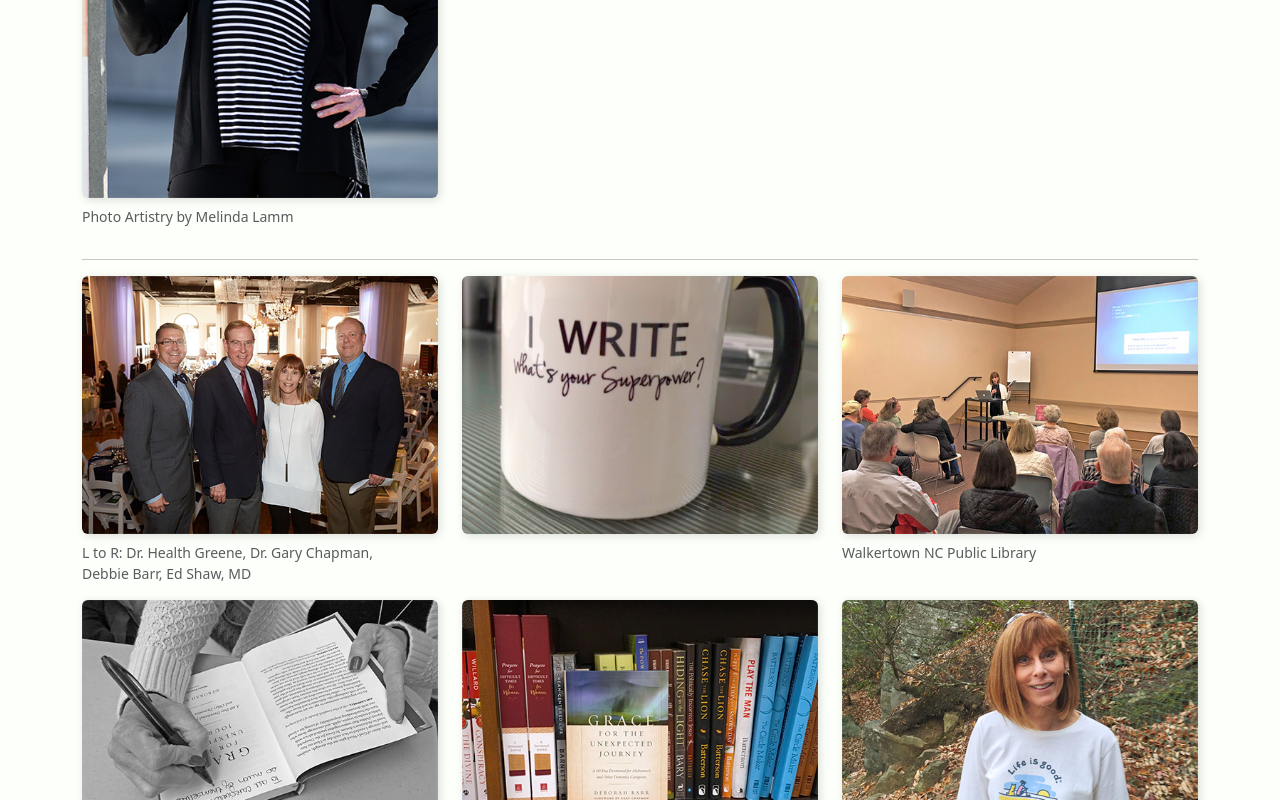
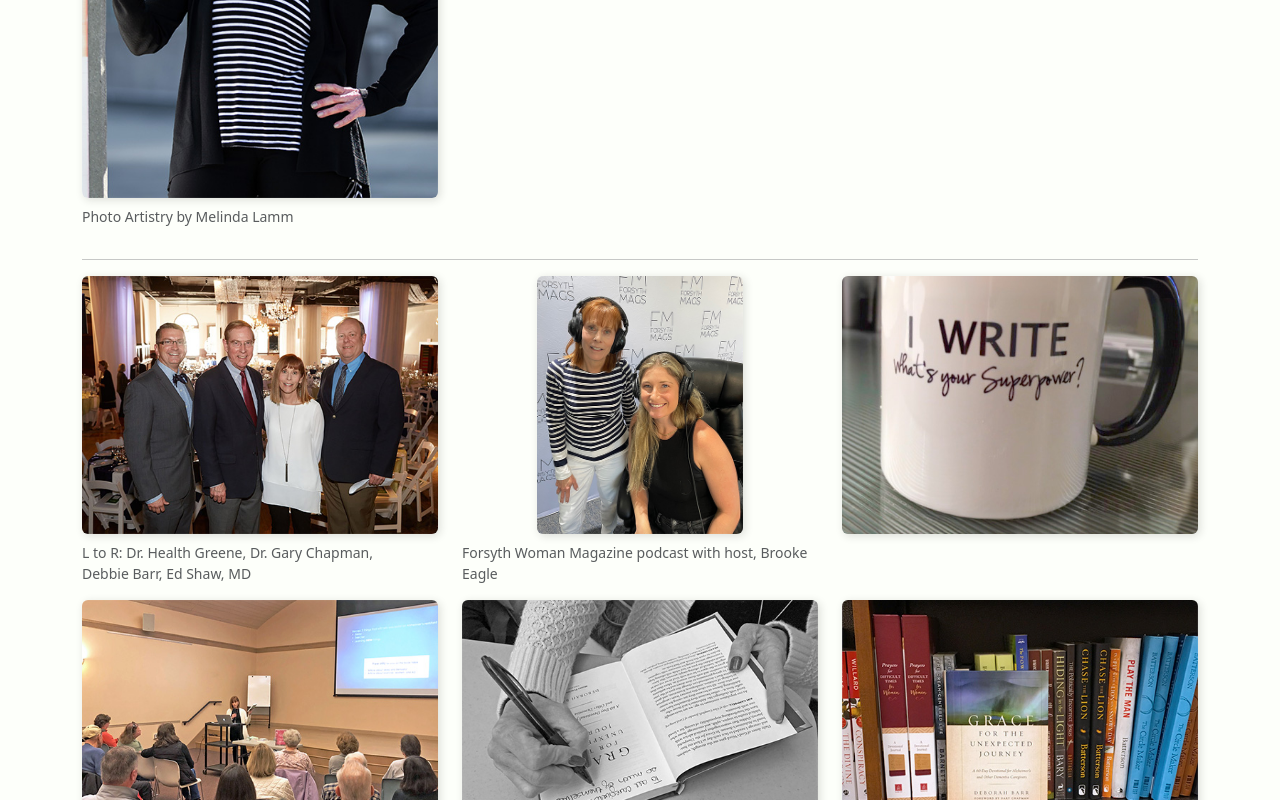
Before and after one commit to FiniteLooper/debbiebarr.com, an Eleventy site: page src/about.njk in a window 1280 px wide. Shown: the part 490-1290 px from the top of the page. Built offline with nearby package versions, Linux system fonts and the light colour scheme; Eleventy itself is replaced by a stand-in of ours; files that its build step writes are made by us from their sources; a web font is replaced by a local one.

Commit message:
Add new image to the about page

```diff
--- a/src/about.njk
+++ b/src/about.njk
@@ -36,6 +36,18 @@ title: About
              alt="Dr. Health Greene, Dr. Gary Chapman, Debbie Barr, Ed Shaw, MD"/>
         <figcaption class="figure-caption">
           L to R: Dr. Health Greene, Dr. Gary Chapman, <br>Debbie Barr, Ed Shaw, MD
+        </figcaption>
+      </figure>
+    </div>
+    <div class="col-12 col-md-6 col-xl-4">
+      <figure class="figure d-flex flex-column align-items-center">
+        <img id="about-image-podcast"
+             srcset="{{ '/img/about/forsyth-woman-magazine-podcast@2x.jpg' | url }} 2x, {{ '/img/about/forsyth-woman-magazine-podcast@1x.jpg' | url }} 1x"
+             src="{{ '/img/about/forsyth-woman-magazine-podcast@1x.jpg' | url }}"
+             class="figure-img rounded shadow"
+             alt="Debbie standing next to Brooke Eagle, the host of the Forsyth Woman Magazine podcast"/>
+        <figcaption class="figure-caption w-100">
+           Forsyth Woman Magazine podcast with host, Brooke Eagle
         </figcaption>
       </figure>
     </div>
--- /dev/null
+++ b/src/styles/_page-about.scss
@@ -0,0 +1,9 @@
+@use 'variables' as *;
+
+#about-image-podcast {
+  width: 100%;
+  @include media-breakpoint-up(xl) {
+    max-height: 258px;
+    width: auto;
+  }
+}
--- a/src/styles/site.scss
+++ b/src/styles/site.scss
@@ -3,4 +3,5 @@
 @import 'component-header-and-navigation';
 @import 'page-home';
 @import 'page-books';
+@import 'page-about';
 @import 'page-book-details';
```
Also changed, not shown: src/img/about/forsyth-woman-magazine-podcast@1x.jpg (added), src/img/about/forsyth-woman-magazine-podcast@2x.jpg (added), 1 other file.
